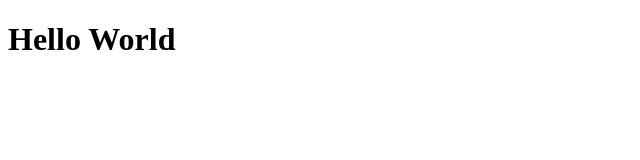
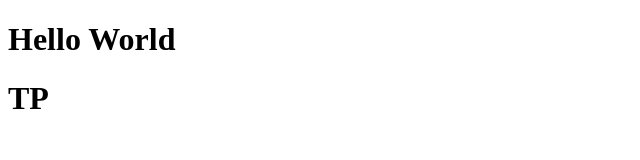
Before and after one commit to pednucci/tp2-eng-software, a plain HTML site: page index.html in a window 1280 px wide. Shown: the full height of the page, 0-640 px from the left. Drawn offline with Linux system fonts and the light colour scheme.

Commit message:
my commit (luiz e arthur)

```diff
--- a/index.html
+++ b/index.html
@@ -8,5 +8,6 @@
 </head>
 <body>
     <h1>Hello World</h1>
+    <h1>TP</h1>
 </body>
 </html>
```
